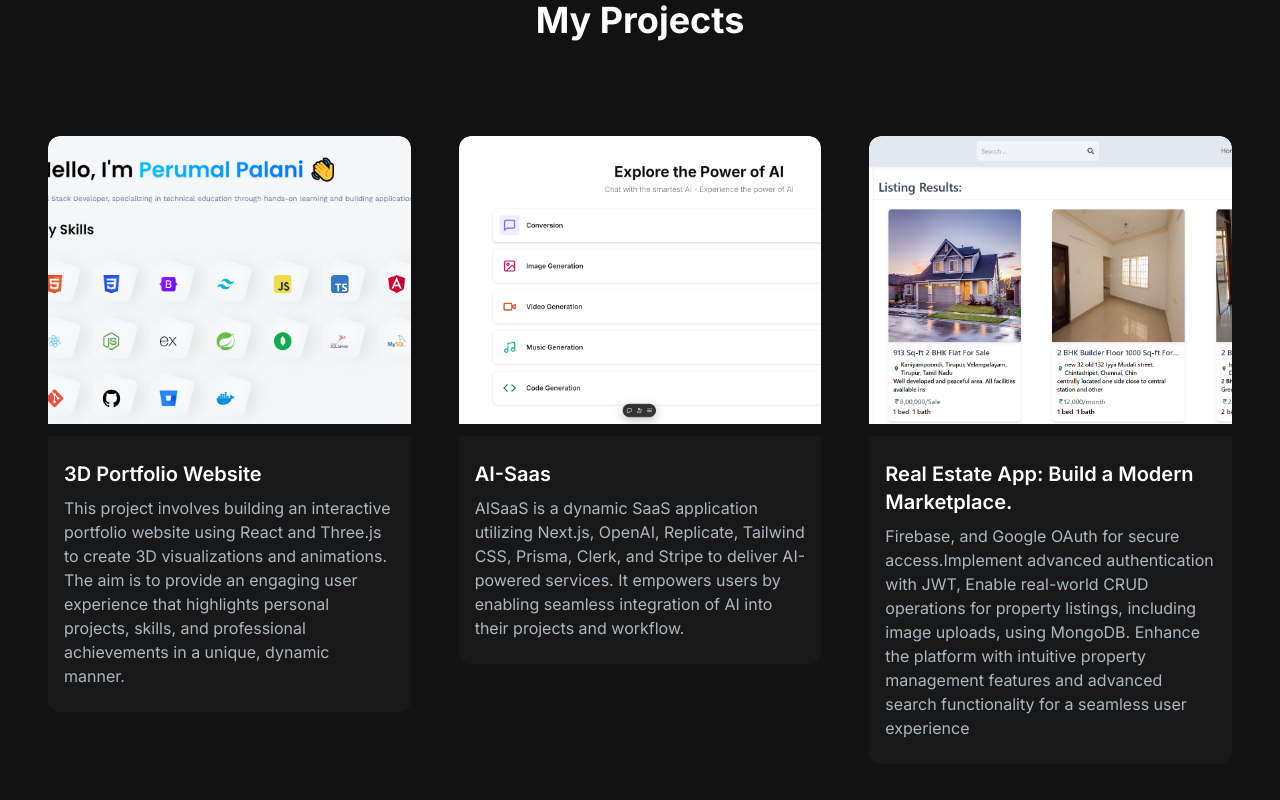
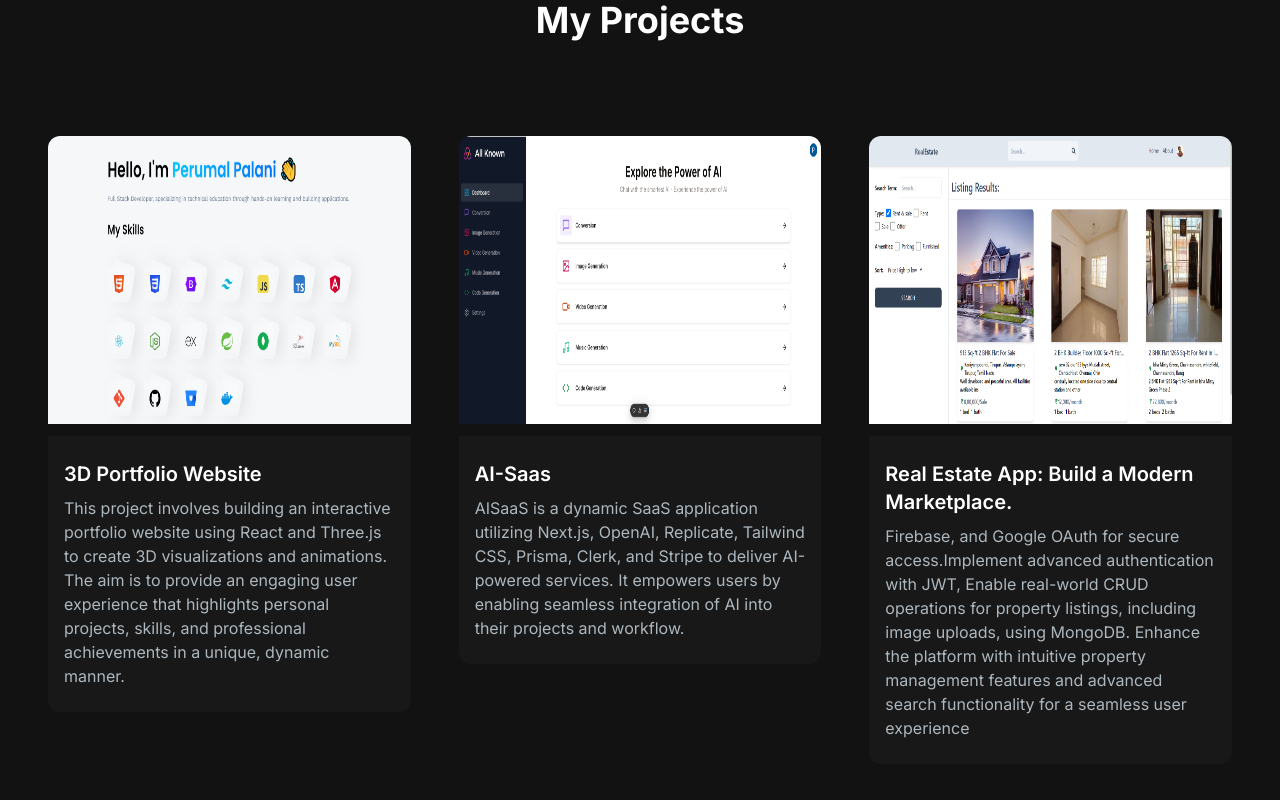
Before and after one commit to perumalsftdevl/portfoliov2, a Next.js app: page / in a window 1280 px wide. Shown: the part 1380-2180 px from the top of the page. Built offline with nearby package versions, Linux system fonts and the light colour scheme.

Commit message:
image rendar issue fixed

```diff
--- a/src/app/components/AboutSection.jsx
+++ b/src/app/components/AboutSection.jsx
@@ -153,7 +153,7 @@
   return (
     <section className="text-white" id="about">
       <div className="md:grid md:grid-cols-2 gap-8 items-center py-8 px-4 xl:gap-16 sm:py-16 xl:px-16">
-        <Image src="/images/about-image.png" width={500} height={500} />
+        <Image alt="" src="/images/about-image.png" width={500} height={500} />
         <div className="mt-4 md:mt-0 text-left flex flex-col h-full">
           <h2 className="text-4xl font-bold text-white mb-4">About Me</h2>
           <p className="text-base lg:text-lg">
--- a/src/app/components/ProjectCard.jsx
+++ b/src/app/components/ProjectCard.jsx
@@ -11,14 +11,16 @@
       {/* Image section */}
       <div className="relative h-52 md:h-72 rounded-t-xl group overflow-hidden">
         {/* Render the image directly using an <img> tag */}
-        <Image
+        {/* <Image
           src={imgUrl}
           alt={title}
           layout="fill" // Makes the image fill the container
           objectFit="cover" // Ensures the image covers the area without distortion
           quality={100} // Set image quality to 100
           className="rounded-t-xl"
-        />
+        /> */}
+        <Image src={imgUrl} alt={title} fill quality={100} />
+
         <div className="overlay items-center justify-center absolute top-0 left-0 w-full h-full bg-[#181818] bg-opacity-0 hidden group-hover:flex group-hover:bg-opacity-80 transition-all duration-500 ">
           <Link
             href={gitUrl}
```
